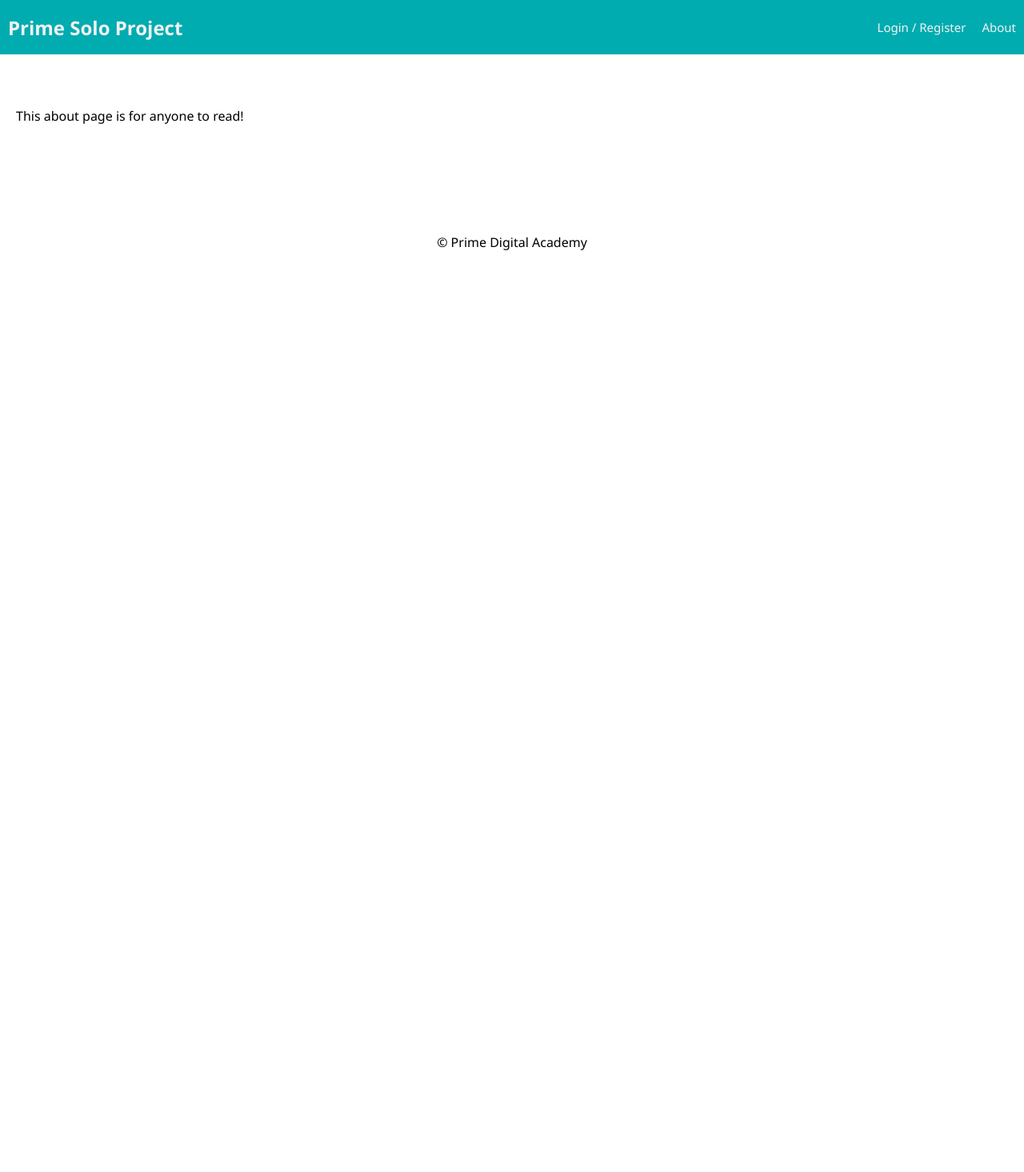
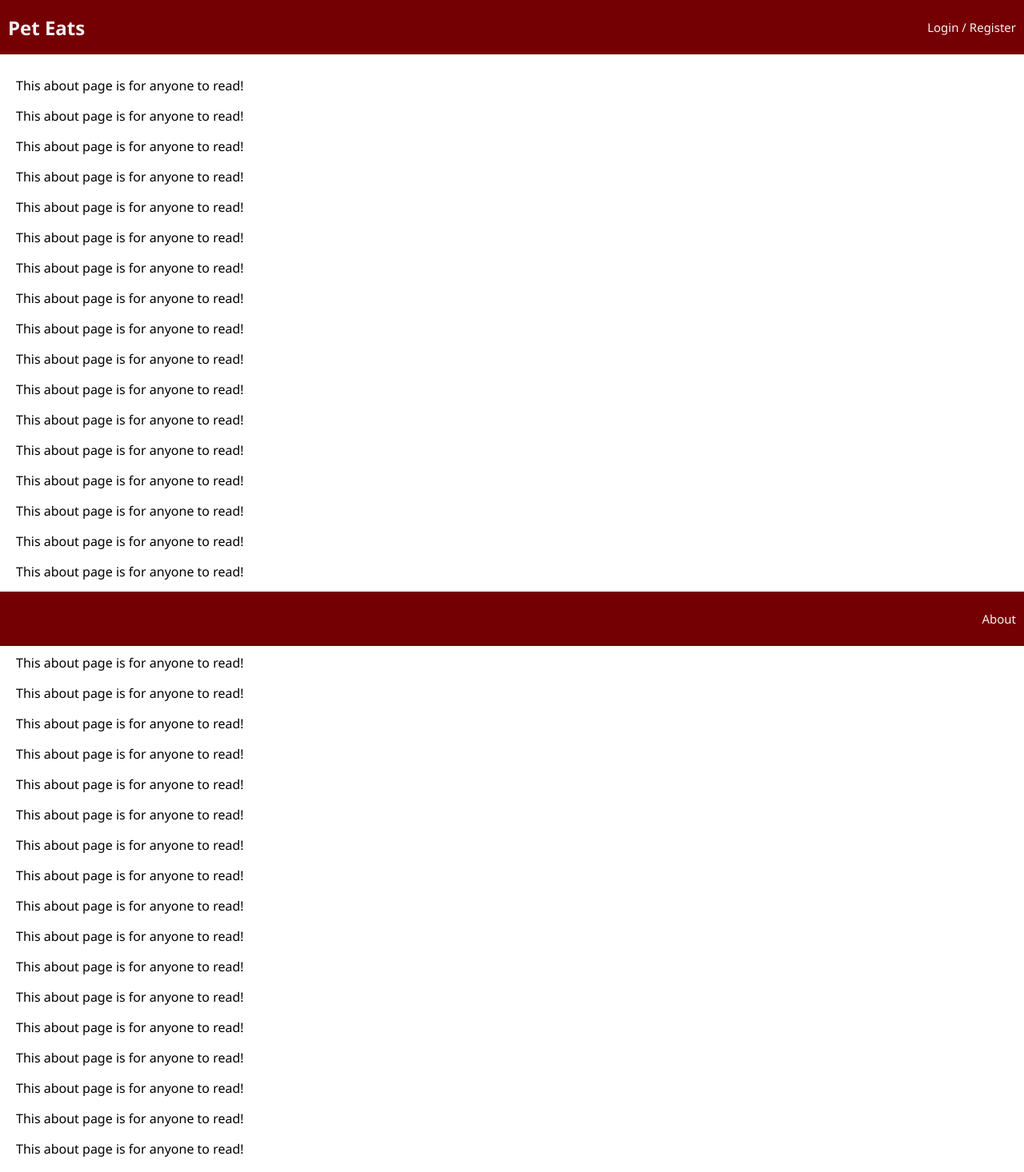
Before and after one commit to Proutyeahs/petPortal, a React (Create React App) app: page /#/about in a window 1280 px wide. Shown: the top 1466 px of the page at 80% size. Before the commit the page ends 800 px from the top, so only its background shows below. Built offline with nearby package versions, Linux system fonts and the light colour scheme; no server answers.

Commit message:
aligned nav

```diff
--- a/package.json
+++ b/package.json
@@ -7,6 +7,7 @@
     "node": "16.x"
   },
   "dependencies": {
+    "@material-ui/core": "^4.12.4",
     "axios": "^0.21.1",
     "bcryptjs": "^2.4.3",
     "cookie-session": "^2.0.0",
--- a/src/components/AboutPage/AboutPage.jsx
+++ b/src/components/AboutPage/AboutPage.jsx
@@ -10,6 +10,46 @@ function AboutPage() {
     <div className="container">
       <div>
         <p>This about page is for anyone to read!</p>
+        <p>This about page is for anyone to read!</p>
+        <p>This about page is for anyone to read!</p>
+        <p>This about page is for anyone to read!</p>
+        <p>This about page is for anyone to read!</p>
+        <p>This about page is for anyone to read!</p>
+        <p>This about page is for anyone to read!</p>
+        <p>This about page is for anyone to read!</p>
+        <p>This about page is for anyone to read!</p>
+        <p>This about page is for anyone to read!</p>
+        <p>This about page is for anyone to read!</p>
+        <p>This about page is for anyone to read!</p>
+        <p>This about page is for anyone to read!</p>
+        <p>This about page is for anyone to read!</p>
+        <p>This about page is for anyone to read!</p>
+        <p>This about page is for anyone to read!</p>
+        <p>This about page is for anyone to read!</p>
+        <p>This about page is for anyone to read!</p>
+        <p>This about page is for anyone to read!</p><p>This about page is for anyone to read!</p>
+        <p>This about page is for anyone to read!</p>
+        <p>This about page is for anyone to read!</p>
+        <p>This about page is for anyone to read!</p>
+        <p>This about page is for anyone to read!</p>
+        <p>This about page is for anyone to read!</p>
+        <p>This about page is for anyone to read!</p>
+
+        <p>This about page is for anyone to read!</p>
+        <p>This about page is for anyone to read!</p>
+        <p>This about page is for anyone to read!</p>
+        <p>This about page is for anyone to read!</p><p>This about page is for anyone to read!</p>
+        <p>This about page is for anyone to read!</p>
+        <p>This about page is for anyone to read!</p>
+        <p>This about page is for anyone to read!</p>
+        <p>This about page is for anyone to read!</p>
+        <p>This about page is for anyone to read!</p>
+
+        <p>This about page is for anyone to read!</p>
+        <p>This about page is for anyone to read!</p><p>This about page is for anyone to read!</p>
+
+        <p>This about page is for anyone to read!</p>
+        <p>This about page is for anyone to read!</p>
       </div>
     </div>
   );
--- a/src/components/App/App.jsx
+++ b/src/components/App/App.jsx
@@ -19,6 +19,7 @@ import InfoPage from '../InfoPage/InfoPage';
 import LandingPage from '../LandingPage/LandingPage';
 import LoginPage from '../LoginPage/LoginPage';
 import RegisterPage from '../RegisterPage/RegisterPage';
+import Grid from '@material-ui/core/Grid';
 
 import './App.css';
 
@@ -32,6 +33,7 @@ function App() {
   }, [dispatch]);
 
   return (
+    <Grid>
     <Router>
       <div>
         <Nav />
@@ -118,6 +120,7 @@ function App() {
         <Footer />
       </div>
     </Router>
+    </Grid>
   );
 }
 
--- a/src/components/Footer/Footer.css
+++ b/src/components/Footer/Footer.css
@@ -1,5 +1,74 @@
+
+
 footer {
-  margin-top: 80px;
-  padding: 20px;
   text-align: center;
+  position: fixed;
+  bottom: 0;
+  height: 60px;
+  width: 100%;
 }
+
+.back {
+  display: inline-block;
+  color: #f2f2f2;
+  background-color: #750004;
+  float: left;
+  text-align: left;
+  padding: 24px 10px;
+  text-decoration: none;
+  font-size: 15px;
+
+  /* these last two make the logout button in
+  the nav bar look like another link */
+  border: none;
+  cursor: pointer;
+  outline: 0;
+}
+
+.home {
+  display: inline-block;
+  color: #f2f2f2;
+  background-color: #750004;
+  margin-left: auto;
+  margin-right: auto;
+  text-align: center;
+  padding: 24px 10px;
+  text-decoration: none;
+  font-size: 15px;
+
+  /* these last two make the logout button in
+  the nav bar look like another link */
+  border: none;
+  cursor: pointer;
+  outline: 0;
+}
+
+.about {
+  display: inline-block;
+  color: #f2f2f2;
+  background-color: #750004;
+  float: right;
+  text-align: right;
+  padding: 24px 10px;
+  text-decoration: none;
+  font-size: 15px;
+
+  /* these last two make the logout button in
+  the nav bar look like another link */
+  border: none;
+  cursor: pointer;
+  outline: 0;
+}
+
+.footerNav {
+/* flex box layout */
+
+width: 100%;
+
+
+justify-content: space-between;
+
+
+background-color: #750004;
+overflow: hidden;
+}
--- a/src/components/Footer/Footer.jsx
+++ b/src/components/Footer/Footer.jsx
@@ -1,4 +1,6 @@
 import React from 'react';
+import { useSelector } from 'react-redux';
+import { Link } from 'react-router-dom';
 import './Footer.css';
 
 // This is one of our simplest components
@@ -7,7 +9,32 @@ import './Footer.css';
 // or even care what the redux state is, so it doesn't need 'connect()'
 
 function Footer() {
-  return <footer>&copy; Prime Digital Academy</footer>;
+  const user = useSelector((store) => store.user);
+  return (
+    <>
+      <footer>
+        <div className="footerNav">
+          <div>
+            {/* If a user is logged in, show these links */}
+            {user.id && (
+              <>
+                <Link className="back" to="/info">
+                  Back
+                </Link>
+                <Link className="home" to="/user">
+                  Home
+                </Link>
+              </>
+            )}
+
+            <Link className="about" to="/about">
+              About
+            </Link>
+          </div>
+        </div>
+      </footer>
+    </>
+  );
 }
 
 export default Footer;
--- a/src/components/Nav/Nav.css
+++ b/src/components/Nav/Nav.css
@@ -1,11 +1,17 @@
+header {
+  height: 60px;
+}
+
 .nav {
   /* flex box layout */
+  position: fixed;
+  width: 100%;
+
   display: flex;
   justify-content: space-between;
   align-items: center;
 
-  margin: 0 0 30px;
-  background-color: #00acb0;
+  background-color: #750004;
   overflow: hidden;
 }
 
@@ -24,7 +30,7 @@
 .navLink {
   display: inline-block;
   color: #f2f2f2;
-  background-color: #00acb0;
+  background-color: #750004;
   text-align: center;
   padding: 24px 10px;
   text-decoration: none;
@@ -38,5 +44,5 @@
 }
 
 .navLink:hover {
-  background-color: #008183;
+  background-color: #701e20;
 }
--- a/src/components/Nav/Nav.jsx
+++ b/src/components/Nav/Nav.jsx
@@ -8,9 +8,10 @@ function Nav() {
   const user = useSelector((store) => store.user);
 
   return (
+    <header>
     <div className="nav">
       <Link to="/home">
-        <h2 className="nav-title">Prime Solo Project</h2>
+        <h2 className="nav-title">Pet Eats</h2>
       </Link>
       <div>
         {/* If no user is logged in, show these links */}
@@ -24,23 +25,16 @@ function Nav() {
         {/* If a user is logged in, show these links */}
         {user.id && (
           <>
-            <Link className="navLink" to="/user">
-              Home
-            </Link>
-
-            <Link className="navLink" to="/info">
-              Info Page
-            </Link>
-
             <LogOutButton className="navLink" />
           </>
         )}
 
-        <Link className="navLink" to="/about">
+        {/* <Link className="navLink" to="/about">
           About
-        </Link>
+        </Link> */}
       </div>
     </div>
+    </header>
   );
 }
 
```
